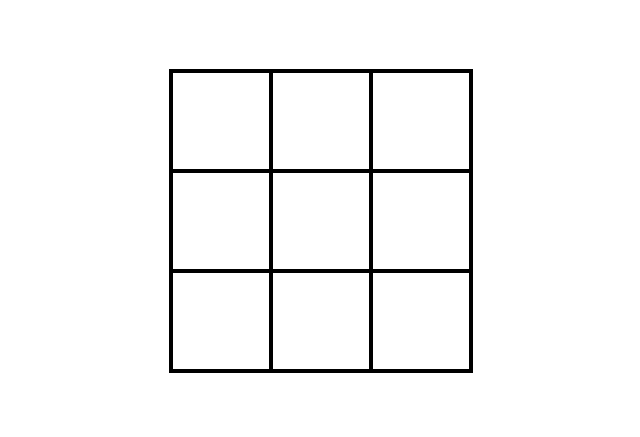
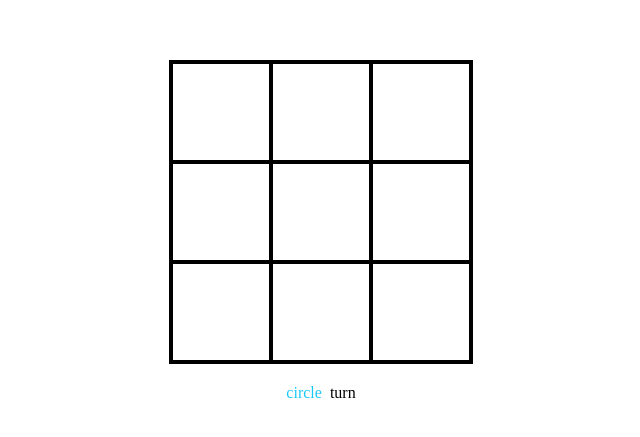
Before and after one commit to Mohamed-ait-alla/TicTacToe-Game, a Next.js app: page / in a window 1280 px wide. Shown: the part 187-624 px from the top of the page, without its empty margins (319-959 px from the left). Built offline with nearby package versions, Linux system fonts and the light colour scheme.

Commit message:
add a simple msg for turns

```diff
--- a/app/globals.css
+++ b/app/globals.css
@@ -1,5 +1,6 @@
 .container {
   display: flex;
+  flex-direction: column;
   justify-content: center;
   align-items: center;
   height: 100vh;
@@ -8,6 +9,7 @@
 .gameboard {
   display: flex;
   flex-wrap: wrap;
+  margin: 20px;
   width: 300px;
   height: 300px;
   border: 2px solid black;
@@ -35,3 +37,7 @@
 .circle {
   color: blue;
 }
+
+span {
+  color: #19c8fa;
+}
--- a/app/page.tsx
+++ b/app/page.tsx
@@ -6,14 +6,27 @@ export default function Home() {
   const [cells, setCells] = useState(["", "", "", "", "", "", "", "", ""]);
   const [go, setGo] = useState("circle");
 
-  console.log(cells);
-
   return (
     <div className='container'>
       <div className="gameboard">
-        {cells.map((cell, index) => (
-          <Cell id={index}  go={go} setGo={setGo} cells={cells} setCells={setCells} cell={cell} key={index}/>
-        ))}
+        {
+        cells.map((cell, index) => (
+          <Cell
+                id={index}
+                go={go}
+                setGo={setGo}
+                cells={cells}
+                setCells={setCells}
+                cell={cell}
+                key={index}
+          />
+        ))
+        }
+      </div>
+      <div className="boardinfo">
+        <span>{go}</span>
+        &nbsp;
+        turn
       </div>
     </div>
   );
```
